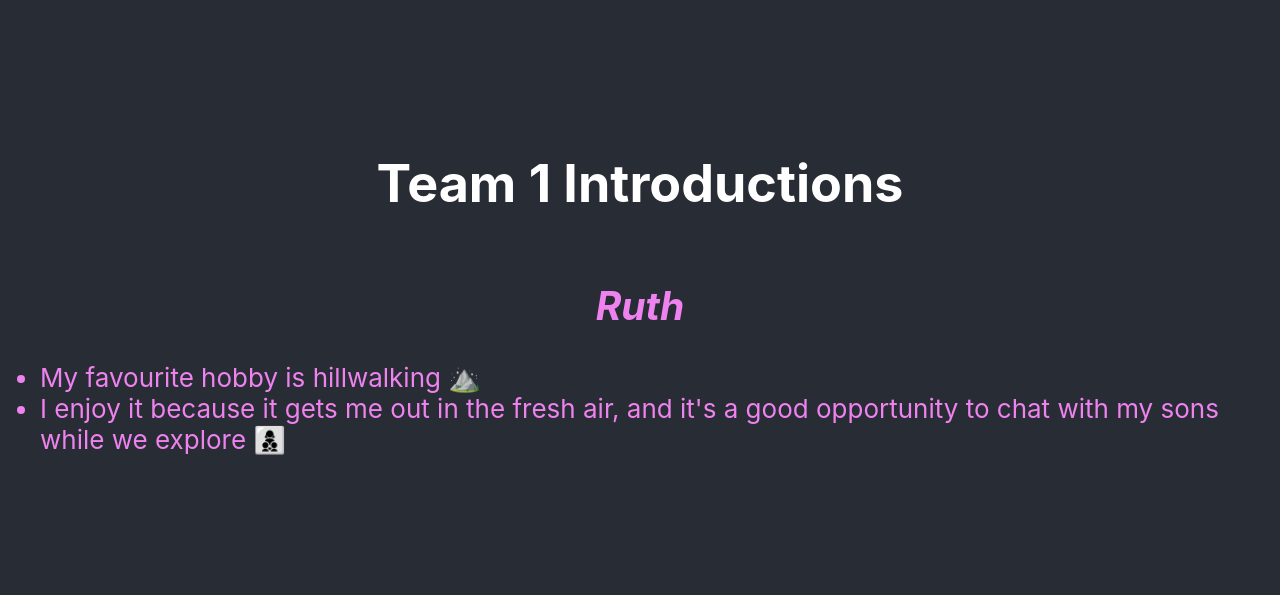
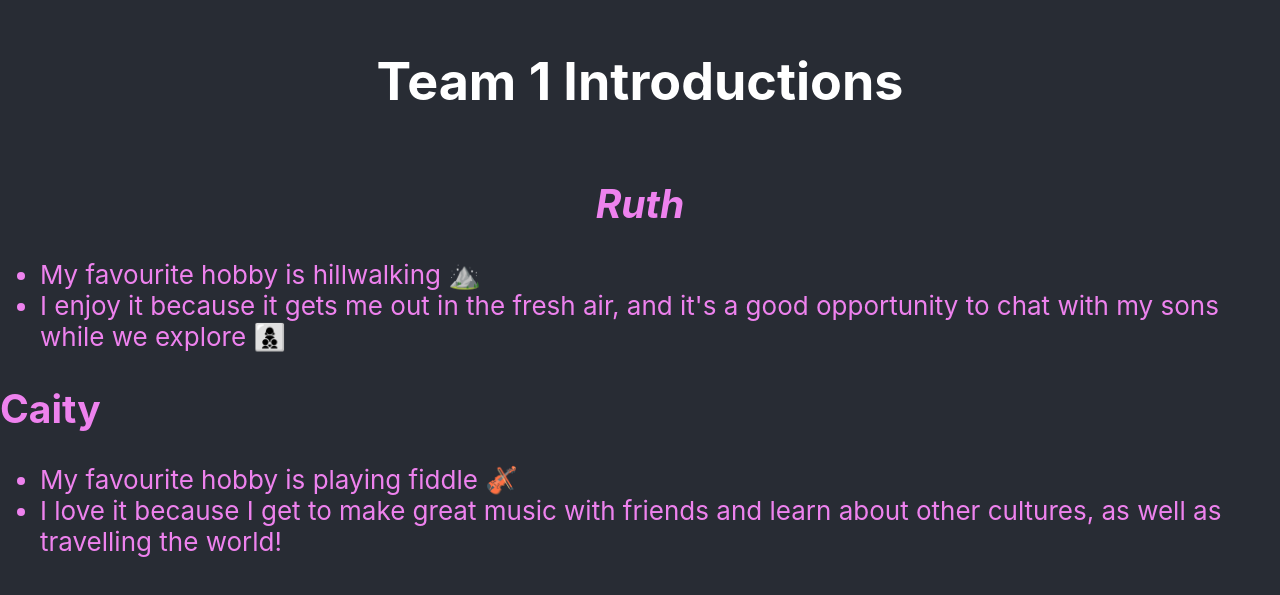
Before and after one commit to ruthmcg/CFG-NatWest-Daytime-Team1, a React (Create React App) app in the folder homework-2/: page / in a window 1280 px wide. Shown: the part 101-696 px from the top of the page. Built offline with nearby package versions, Linux system fonts and the light colour scheme.

Commit message:
Update App.js
Caity edits for hw2

```diff
--- a/homework-2/src/App.js
+++ b/homework-2/src/App.js
@@ -12,6 +12,12 @@ function App() {
           <li>My favourite hobby is hillwalking ⛰️</li>
           <li>I enjoy it because it gets me out in the fresh air, and it's a good opportunity to chat with my sons while we explore 👩‍👦‍👦</li>
         </ul>
+
+            <h2 id="caityHeading"> Caity </h2>
+        <ul>
+          <li>My favourite hobby is playing fiddle 🎻</li>
+          <li> I love it because I get to make great music with friends and learn about other cultures, as well as travelling the world! </li>
+        </ul>
       </div>
 
       </header>
```
